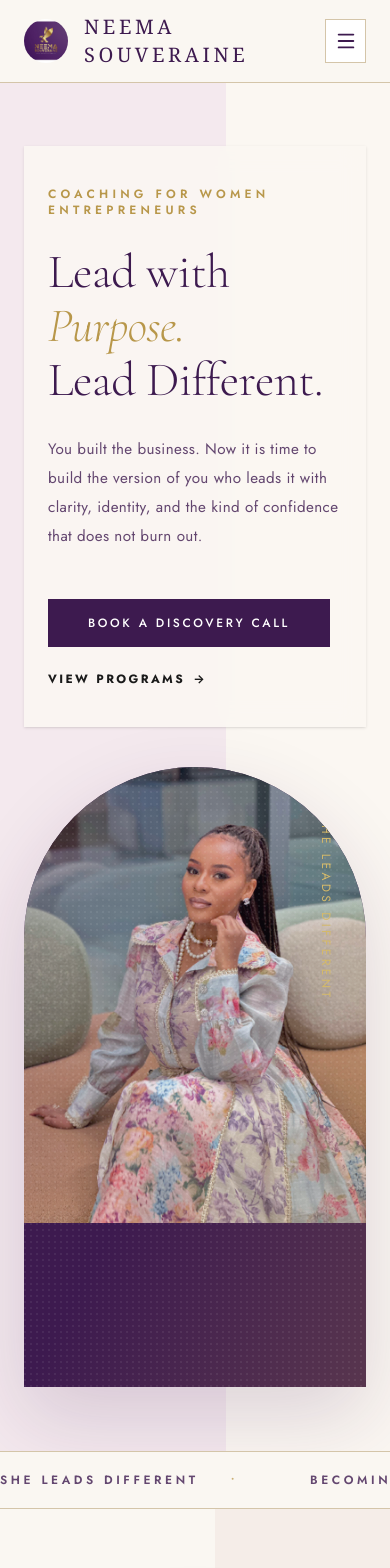
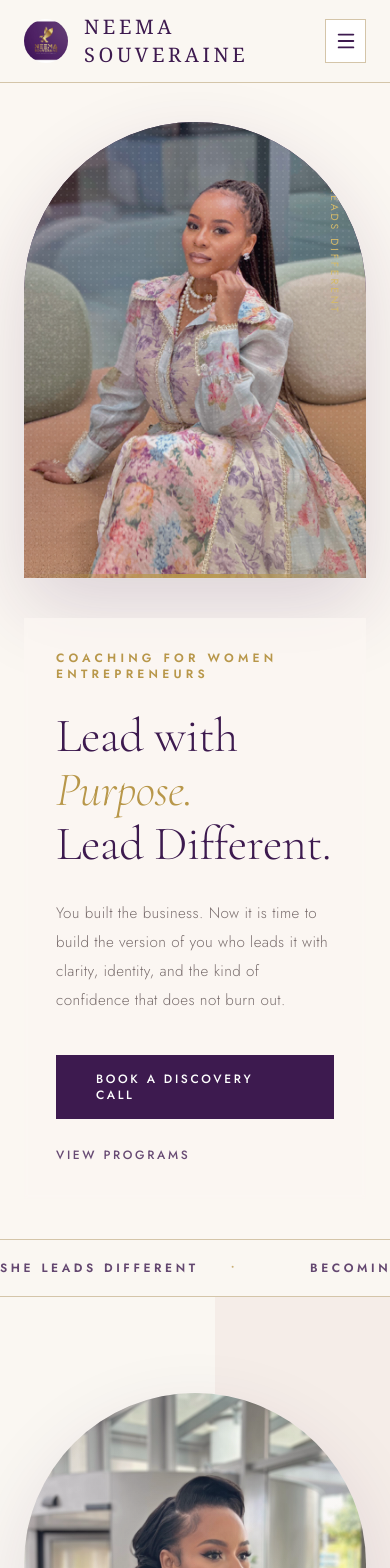
Before and after one commit to Peshmay/neem-personal-channel, a React (Vite) app in the folder apps/client/: page / in a window 390 px wide. Shown: the top 1568 px of the page. Built offline with nearby package versions, Linux system fonts and the light colour scheme.

Commit message:
feat: improve homepage mobile hero layout

```diff
--- a/apps/client/src/pages/HomePage.tsx
+++ b/apps/client/src/pages/HomePage.tsx
@@ -11,16 +11,38 @@ export default function HomePage() {
     </>
   );
 }
-
 function HeroSection() {
   return (
     <section className="relative overflow-hidden bg-[#FBF7F2]">
-      <div className="absolute left-0 top-0 h-full w-[58%] bg-[#F4E9EE]" />
+      <div className="absolute left-0 top-0 hidden h-full w-[58%] bg-[#F4E9EE] lg:block" />
       <div className="absolute left-[48%] top-20 hidden h-[520px] w-[520px] rounded-full bg-[rgba(184,151,74,0.08)] blur-3xl lg:block" />
 
-      <div className="relative mx-auto grid min-h-[calc(100vh-82px)] max-w-7xl items-center gap-10 px-6 py-16 md:px-16 lg:grid-cols-[0.92fr_1.08fr] lg:px-20">
-        <div className="relative z-20 max-w-2xl lg:-mr-20">
-          <div className="bg-[rgba(251,247,242,0.85)] px-6 py-10 shadow-sm backdrop-blur-md lg:px-10 lg:py-12">
+      <div className="relative mx-auto flex max-w-7xl flex-col px-6 py-10 md:px-16 lg:grid lg:min-h-[calc(100vh-82px)] lg:grid-cols-[0.92fr_1.08fr] lg:items-center lg:gap-10 lg:px-20 lg:py-16">
+        {/* Image first on mobile */}
+        <div className="relative order-1 min-h-[430px] overflow-hidden rounded-t-[14rem] bg-[var(--color-plum)] shadow-[0_30px_80px_rgba(61,26,79,0.16)] md:min-h-[560px] md:rounded-t-[18rem] lg:order-2 lg:-ml-8 lg:min-h-[620px] lg:rounded-t-[18rem]">
+          <div className="absolute inset-0 z-10 bg-gradient-to-br from-[rgba(61,26,79,0.28)] via-transparent to-[rgba(184,151,74,0.22)]" />
+
+          <img
+            src="/images/neema-founder.jpg"
+            alt="Neema Souveraine"
+            className="h-full w-full object-cover object-[50%_42%] opacity-[0.92] contrast-[0.96] saturate-[0.92]"
+            onError={(event) => {
+              event.currentTarget.style.display = "none";
+            }}
+          />
+
+          <div className="pointer-events-none absolute inset-0 z-20 opacity-[0.08] [background-image:radial-gradient(circle_at_1px_1px,rgba(255,255,255,0.8)_1px,transparent_0)] [background-size:6px_6px]" />
+
+          <div className="absolute right-6 top-8 z-30 text-[0.65rem] uppercase tracking-[0.28em] text-[var(--color-gold-light)] [writing-mode:vertical-rl] lg:right-8 lg:top-10">
+            She Leads Different
+          </div>
+
+          <div className="absolute bottom-0 left-0 right-0 z-30 h-1 bg-gradient-to-r from-transparent via-[var(--color-gold)] to-transparent" />
+        </div>
+
+        {/* Text second on mobile */}
+        <div className="relative z-20 order-2 mt-10 max-w-2xl lg:order-1 lg:-mr-16 lg:mt-0">
+          <div className="bg-[rgba(251,247,242,0.78)] px-8 py-8 backdrop-blur-[2px] md:px-12 lg:px-16 lg:py-14">
             <p className="mb-7 text-xs font-semibold uppercase tracking-[0.35em] text-[var(--color-gold)]">
               Coaching for Women Entrepreneurs
             </p>
@@ -32,47 +54,19 @@ function HeroSection() {
               Lead Different.
             </h1>
 
-            {/* Darkened text color slightly for better readability */}
-            <p className="max-w-xl text-[0.95rem] font-normal leading-[1.9] tracking-wide text-[var(--color-plum)]/80">
+            <p className="max-w-xl text-[0.95rem] font-light leading-[1.9] tracking-wide text-[var(--color-mist)]">
               You built the business. Now it is time to build the version of you
               who leads it with clarity, identity, and the kind of confidence
               that does not burn out.
             </p>
 
-            <div className="mt-12 flex flex-col items-start gap-6 sm:flex-row sm:items-center">
+            <div className="mt-10 flex flex-col items-start gap-6 sm:flex-row sm:items-center">
               <ButtonLink to="/sanctuary">Book a Discovery Call</ButtonLink>
 
-              {/* Updated secondary button to look more like a subtle text link */}
-              <a
-                href="/shop"
-                className="group inline-flex items-center text-xs font-bold uppercase tracking-[0.2em] text-[var(--color-plum)] transition-colors hover:text-[var(--color-gold)]"
-              >
+              <ButtonLink to="/shop" variant="secondary">
                 View Programs
-                <span className="ml-2 transition-transform duration-300 group-hover:translate-x-1">
-                  →
-                </span>
-              </a>
+              </ButtonLink>
             </div>
-          </div>
-        </div>
-
-        {/* Softened the image container by removing the harsh top-left border radius for a gentle arch instead */}
-        <div className="relative min-h-[620px] overflow-hidden rounded-t-[16rem] bg-[var(--color-plum)] shadow-[0_30px_80px_rgba(61,26,79,0.16)] lg:-ml-8">
-          <div className="absolute inset-0 z-10 bg-gradient-to-br from-[rgba(61,26,79,0.28)] via-transparent to-[rgba(184,151,74,0.22)]" />
-
-          <img
-            src="/images/neema-founder.jpg"
-            alt="Neema Souveraine"
-            className="h-full w-full object-cover opacity-[0.92] contrast-[0.96] saturate-[0.92]"
-            onError={(event) => {
-              event.currentTarget.style.display = "none";
-            }}
-          />
-
-          <div className="pointer-events-none absolute inset-0 z-20 opacity-[0.08] [background-image:radial-gradient(circle_at_1px_1px,rgba(255,255,255,0.8)_1px,transparent_0)] [background-size:6px_6px]" />
-
-          <div className="absolute right-8 top-12 z-30 text-xs uppercase tracking-[0.28em] text-[var(--color-gold-light)] [writing-mode:vertical-rl]">
-            She Leads Different
           </div>
         </div>
       </div>
```
